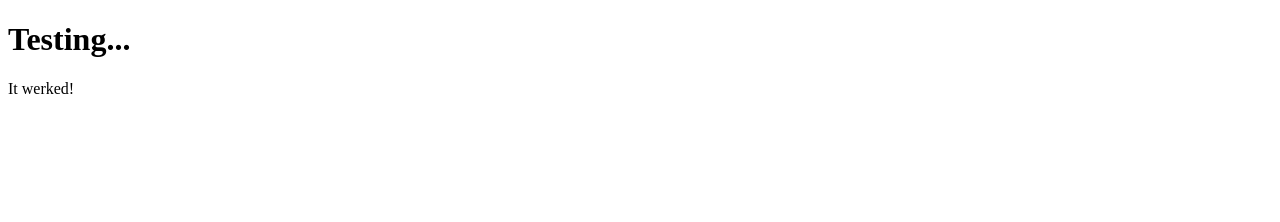
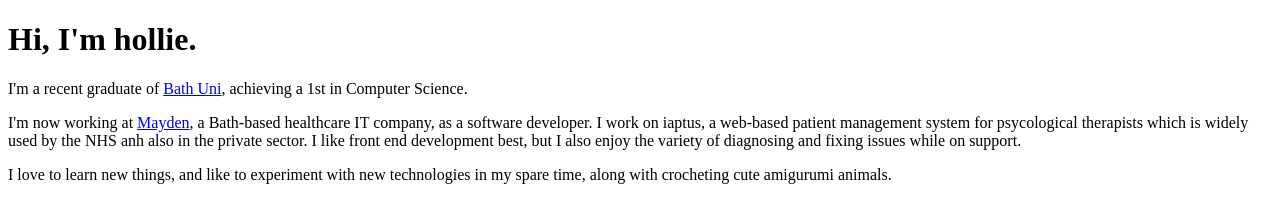
Before and after one commit to holliebaker/webpage, a plain HTML site: page index.html in a window 1280 px wide. Drawn offline with Linux system fonts and the light colour scheme.

Commit message:
Make webpage

```diff
--- a/index.html
+++ b/index.html
@@ -3,12 +3,22 @@
 <head>
   <meta name="viewport" content="width=device-width, initial-scale=1">
 
-  <title>Test page</title>
+  <title>Hollie Baker</title>
 </head>
 
 <body>
-  <h1>Testing...</h1>
+  <h1>Hi, I'm hollie.</h1>
 
-  <p>It werked!</p>
+  <p>
+    I'm a recent graduate of <a target="_blank" href="https://bath.ac.uk">Bath Uni</a>, achieving a 1st in Computer Science.
+  </p>
+
+  <p>
+    I'm now working at <a target="_blank" href="https://mayden.co.uk">Mayden</a>, a Bath-based healthcare IT company, as a software developer. I work on iaptus, a web-based patient management system for psycological therapists which is widely used by the NHS anh also in the private sector. I like front end development best, but I also enjoy the variety of diagnosing and fixing issues while on support.
+  </a>
+
+  <p>
+    I love to learn new things, and like to experiment with new technologies in my spare time, along with crocheting cute amigurumi animals.
+  </p>
 </body>
 </html>
```
